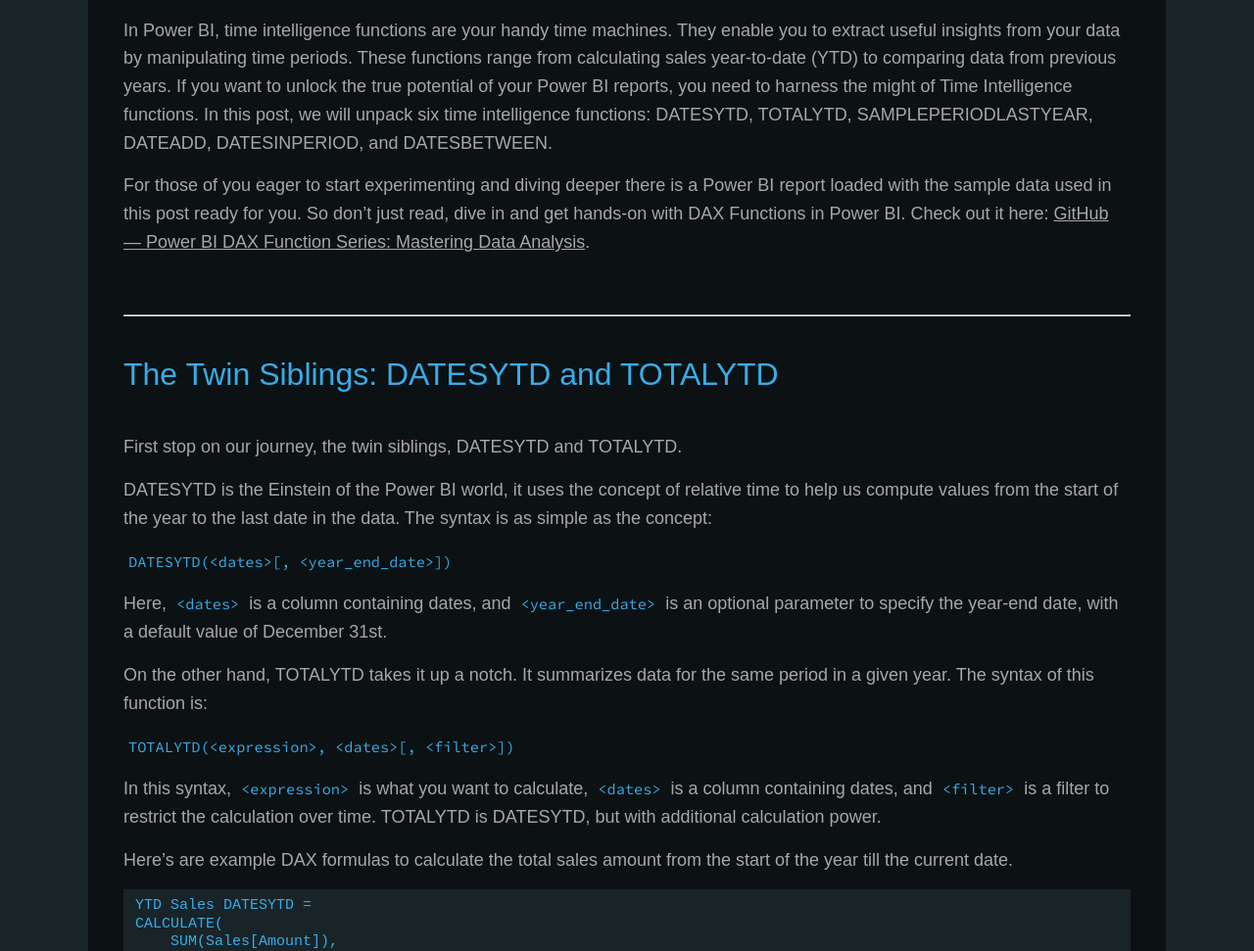
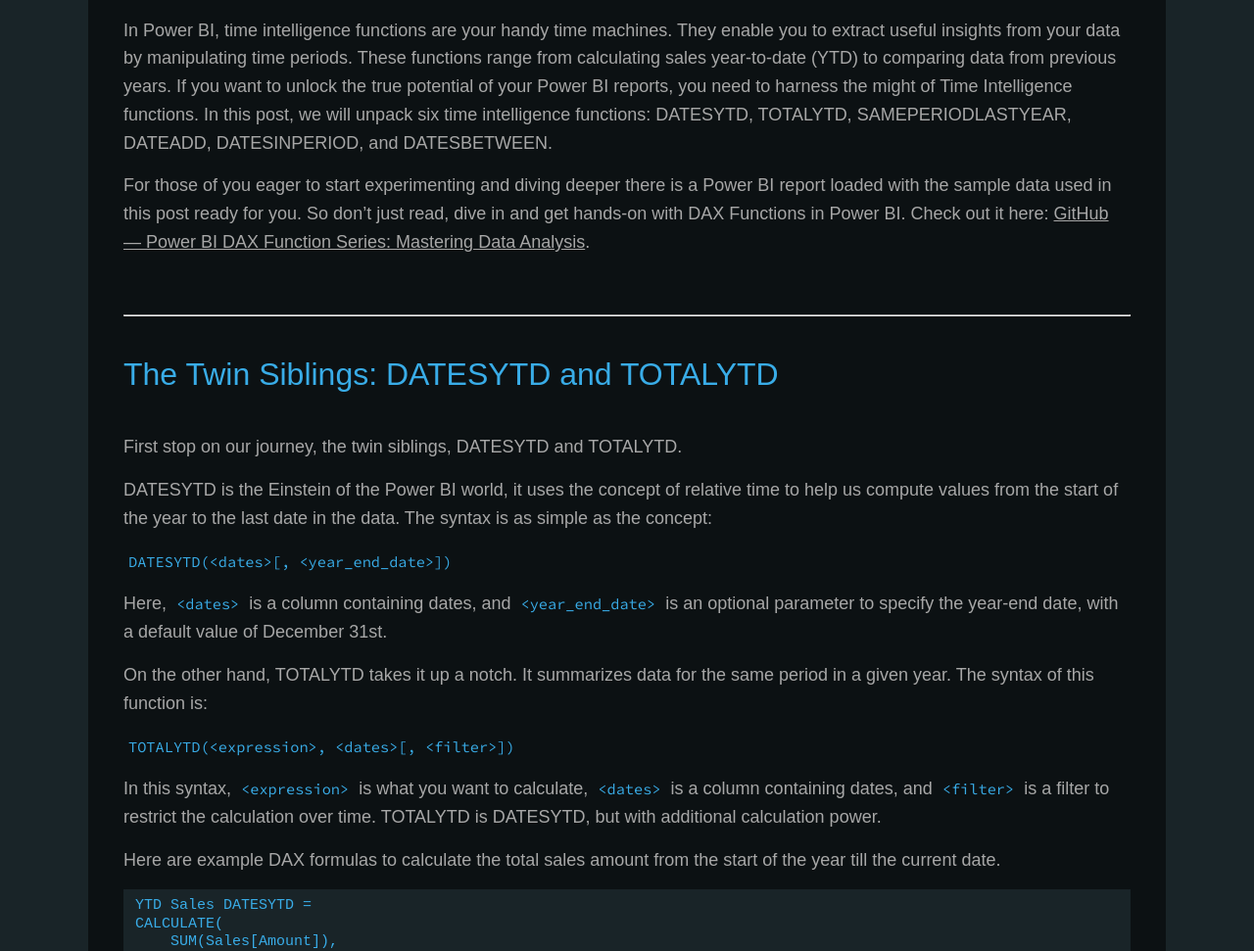
Before and after one commit to EMGuyant/inquisitive-nature, a Jekyll site: the page built from _posts/2023-07-19-powerbi-time-intelligence.md, in a window 1280 px wide and 1400 px high, scrolled down 352 px. Shown: the part 239-1210 px from the top of the window at 98% size. Built offline with Jekyll 4.4.1, drawn with Linux system fonts in a browser that asks for light colours; nearby versions of some CDN libraries; some of the changed text lies outside the part shown.

Commit message:
fix(Time Intelligence) Formatting corrections.

````diff
--- a/_posts/2023-07-19-powerbi-time-intelligence.md
+++ b/_posts/2023-07-19-powerbi-time-intelligence.md
@@ -14,7 +14,7 @@
 
 <br>
 
-In Power BI, time intelligence functions are your handy time machines. They enable you to extract useful insights from your data by manipulating time periods. These functions range from calculating sales year-to-date (YTD) to comparing data from previous years. If you want to unlock the true potential of your Power BI reports, you need to harness the might of Time Intelligence functions. In this post, we will unpack six time intelligence functions: DATESYTD, TOTALYTD, SAMPLEPERIODLASTYEAR, DATEADD, DATESINPERIOD, and DATESBETWEEN.
+In Power BI, time intelligence functions are your handy time machines. They enable you to extract useful insights from your data by manipulating time periods. These functions range from calculating sales year-to-date (YTD) to comparing data from previous years. If you want to unlock the true potential of your Power BI reports, you need to harness the might of Time Intelligence functions. In this post, we will unpack six time intelligence functions: DATESYTD, TOTALYTD, SAMEPERIODLASTYEAR, DATEADD, DATESINPERIOD, and DATESBETWEEN.
 
 For those of you eager to start experimenting and diving deeper there is a Power BI report loaded with the sample data used in this post ready for you. So don’t just read, dive in and get hands-on with DAX Functions in Power BI. Check out it here: [GitHub — Power BI DAX Function Series: Mastering Data Analysis](https://github.com/EMGuyant/powerbi-dax-functions-series){: .post__link}.
 
@@ -42,7 +42,7 @@
 
 In this syntax, `<expression>` is what you want to calculate, `<dates>` is a column containing dates, and `<filter>` is a filter to restrict the calculation over time.  TOTALYTD is DATESYTD, but with additional calculation power.
 
-Here's are example DAX formulas to calculate the total sales amount from the start of the year till the current date.
+Here are example DAX formulas to calculate the total sales amount from the start of the year till the current date.
 
 ```text
 YTD Sales DATESYTD =
````
Also changed, not shown: other parts of _posts/2023-07-19-powerbi-time-intelligence.md (+3 -3 lines).
